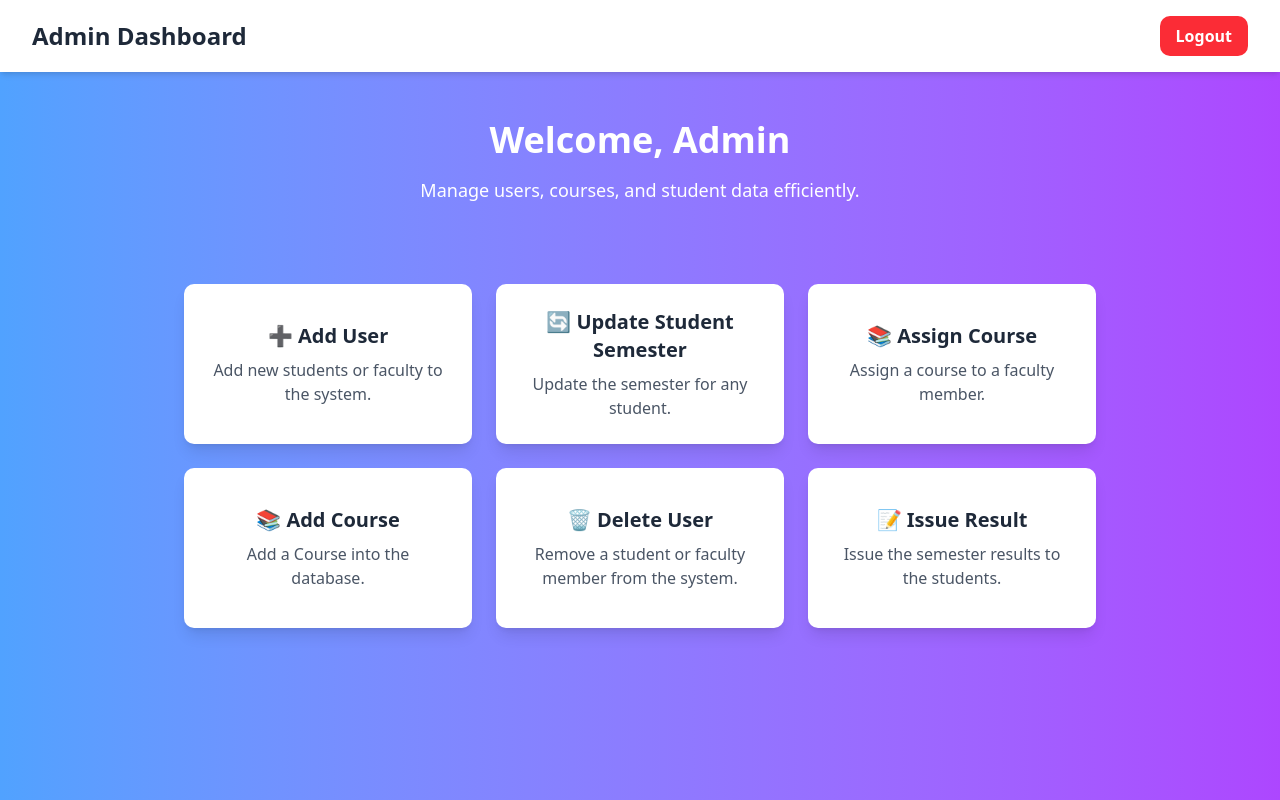
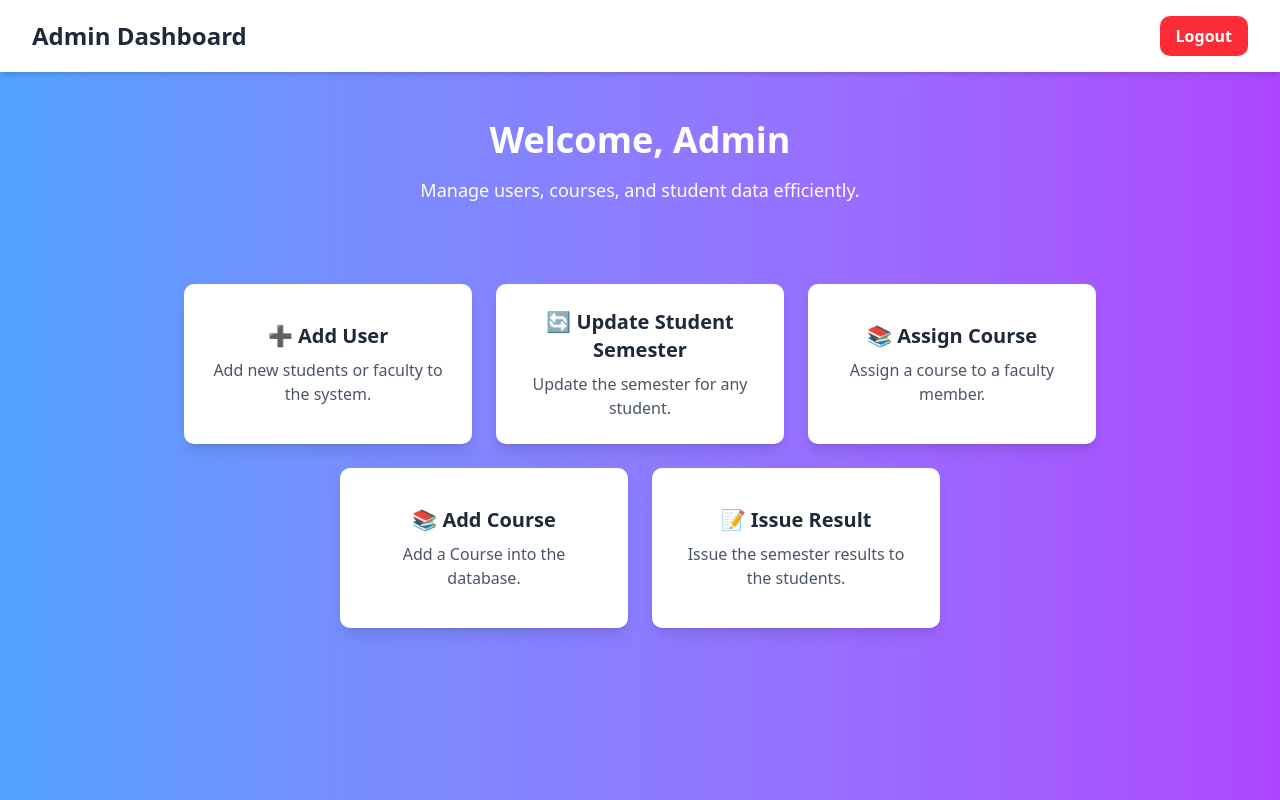
Before and after one commit to AnkeshM/Student-grading-system, a Next.js app in the folder my-next-app/: page /admin in a window 1280 px wide. Built offline with nearby package versions, Linux system fonts and the light colour scheme.

Commit message:
modified:   my-next-app/app/admin/page.js

```diff
--- a/my-next-app/app/admin/page.js
+++ b/my-next-app/app/admin/page.js
@@ -64,14 +64,6 @@ export default function AdminDashboard() {
 
         <div
           className="w-72 h-40 bg-white shadow-lg rounded-lg p-6 text-center cursor-pointer flex flex-col justify-center hover:scale-105 transition duration-300"
-          onClick={() => handleNavigation("/deleteuser")}
-        >
-          <h3 className="text-xl font-semibold text-gray-800 mb-2">🗑️ Delete User</h3>
-          <p className="text-gray-600">Remove a student or faculty member from the system.</p>
-        </div>
-
-        <div
-          className="w-72 h-40 bg-white shadow-lg rounded-lg p-6 text-center cursor-pointer flex flex-col justify-center hover:scale-105 transition duration-300"
           onClick={() => handleNavigation("/issueresult")}
         >
           <h3 className="text-xl font-semibold text-gray-800 mb-2">📝 Issue Result</h3>
```
